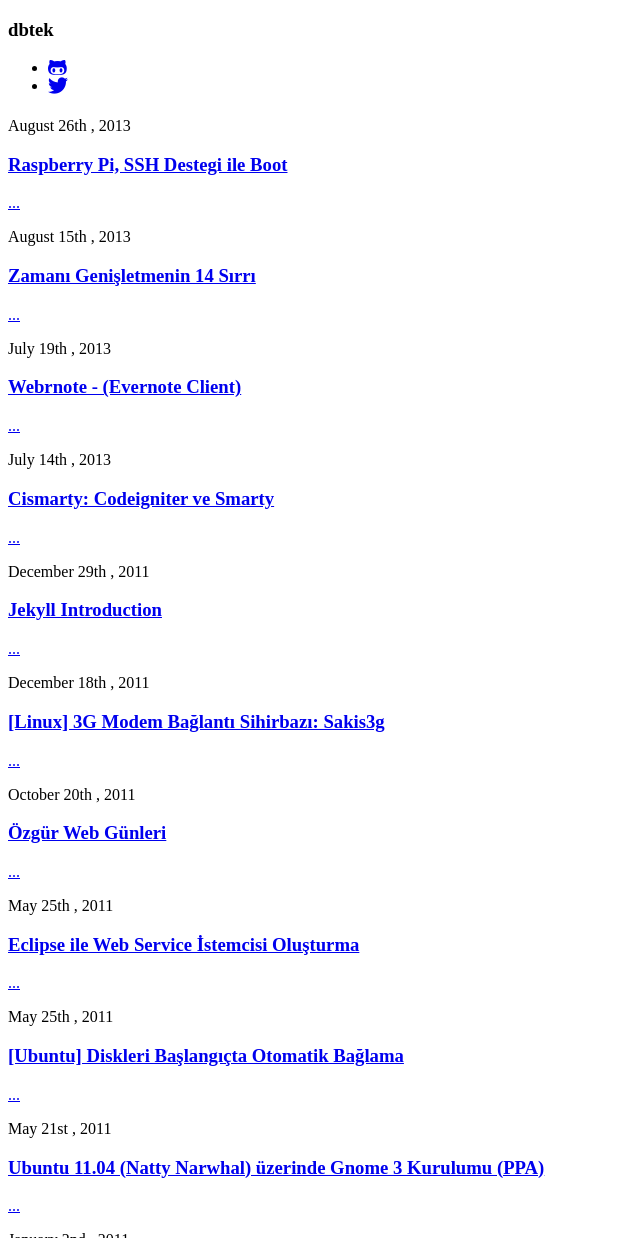
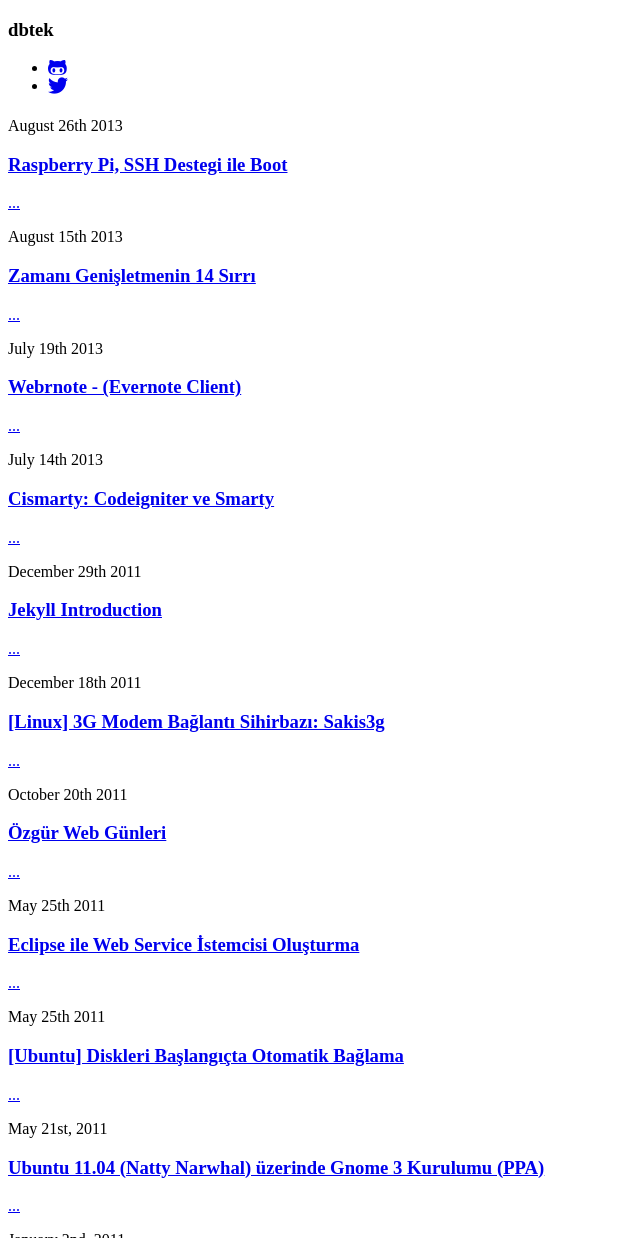
Before and after one commit to dbtek/blog, a Jekyll site: the page built from index.md, in a window 1280 px wide and 1400 px high, cut to the strip 162-1400 px from the top of the window. Shown: the whole strip, without its empty margins (0-640 px from the left). Built offline with Jekyll 4.4.1, drawn with Linux system fonts in a browser that asks for light colours; nearby versions of some CDN libraries; library files that are not in the unit come from our copies; some of the changed text lies outside the part shown.

Commit message:
dateformat fix

```diff
--- a/index.md
+++ b/index.md
@@ -9,11 +9,11 @@
 {% assign d = post.date | date: "%d" | plus:'0' %}
 {{ post.date | date: "%B" }}
 {% case d %}
-  {% when 1 or 21 or 31 %}{{ d }}st
-  {% when 2 or 22 %}{{ d }}nd
-  {% when 3 or 23 %}{{ d }}rd
+  {% when 1 or 21 or 31 %}{{ d }}st,
+  {% when 2 or 22 %}{{ d }}nd,
+  {% when 3 or 23 %}{{ d }}rd,
   {% else %}{{ d }}th
-  {% endcase %},
+{% endcase %}
 {{ post.date | date: "%Y" }}
 </span>
 <h3>
```
